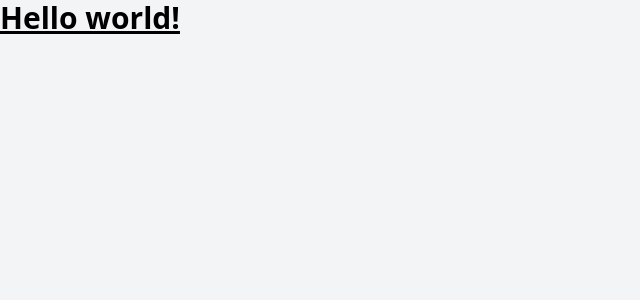
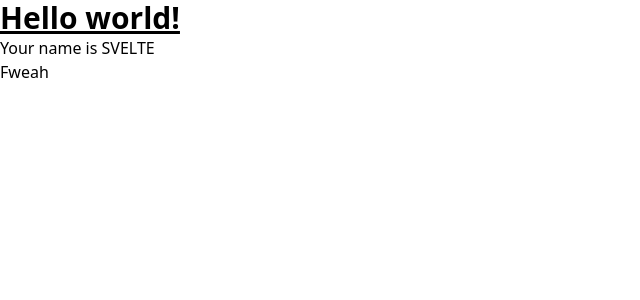
Before and after one commit to Aaryan-N/Fira_Svelte, a SvelteKit app: page / in a window 1280 px wide. Shown: the top 300 px of the page, without its empty margins (0-640 px from the left). Built offline with nearby package versions, Linux system fonts and the light colour scheme.

Commit message:
Learning how to do routing and pages in svelte

```diff
--- a/src/routes/+layout.svelte
+++ /dev/null
@@ -1,5 +0,0 @@
-<script>
-    import "../app.css";
-</script>
-
-<slot />
--- a/src/routes/+page.svelte
+++ b/src/routes/+page.svelte
@@ -2,8 +2,19 @@
     Hello world!
 </h1>
 
-<style lang="postcss">
-    :global(html) {
-        background-color: theme(colors.gray.100);
+<script>
+    import Layout from './layout/+layout.svelte'
+    let name = 'svelte';
+</script>
+
+<h1>Your name is {name.toUpperCase()}</h1>
+
+<Layout />
+
+<style>
+    p{
+        font-family: sans-serif;
+        color: goldenrod;
+        font-size: 2em;
     }
 </style>
--- /dev/null
+++ b/src/routes/layout/+layout.svelte
@@ -0,0 +1,7 @@
+<script>
+    import "../../app.css";
+</script>
+
+<h1>Fweah</h1>
+
+<slot />
```
Also changed, not shown: 1 other file (tests, documents, lock files or other folders).
